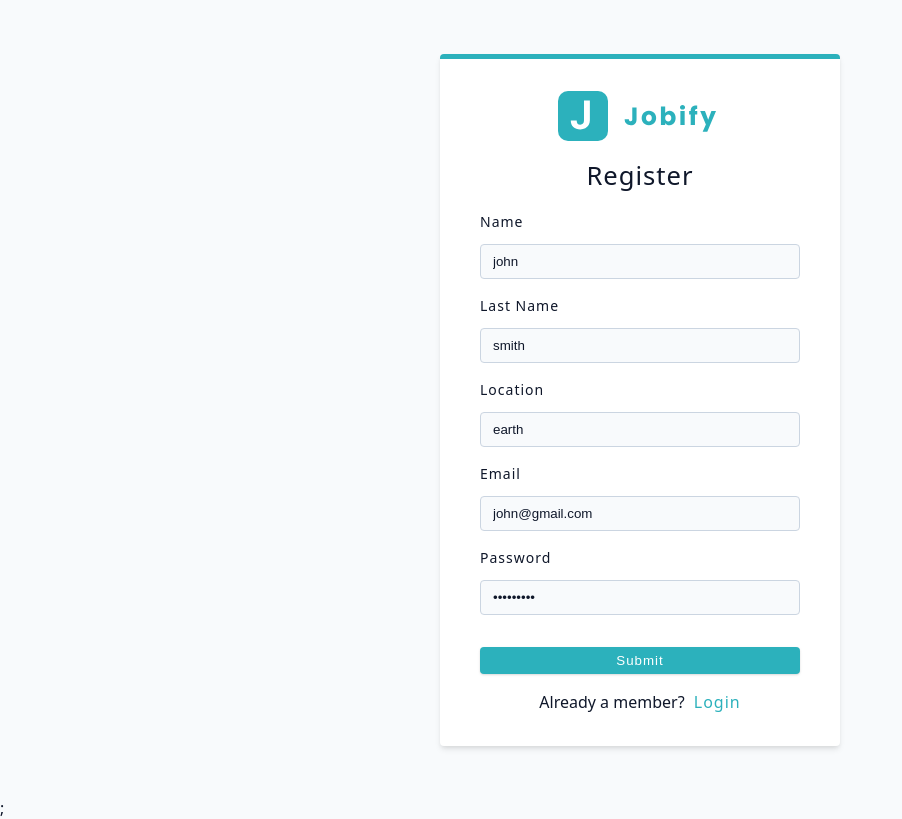
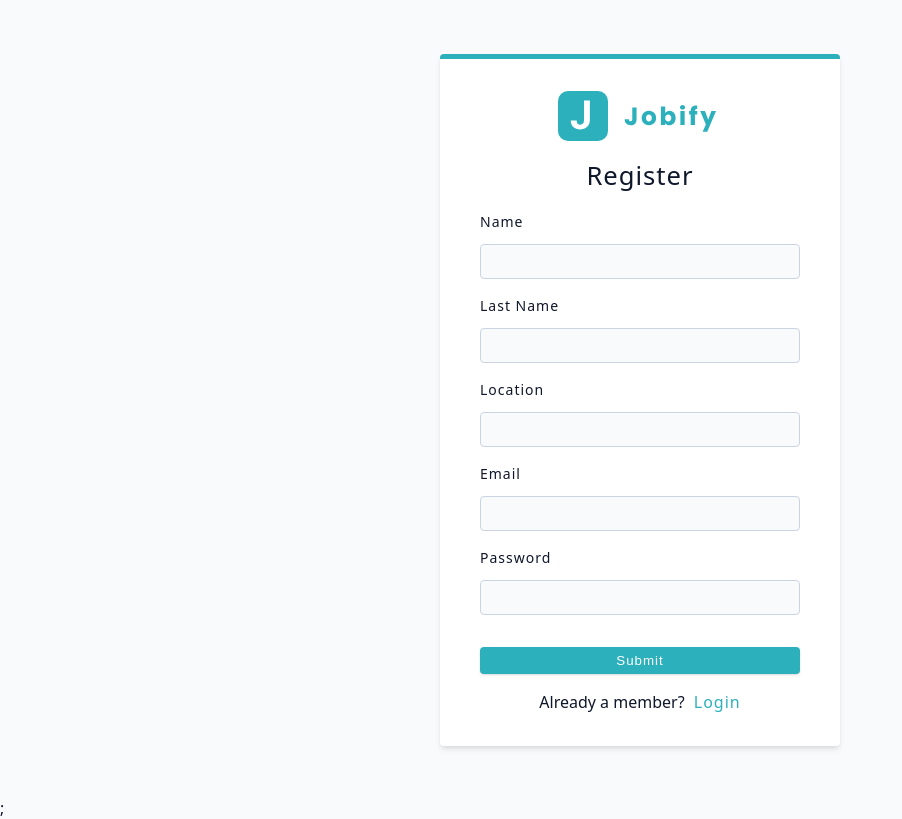
Before and after one commit to dominionbanjo/Job-Applications-Tracker, a React (Vite) app in the folder client/: page /register in a window 1280 px wide. Shown: the whole page, without its empty margins (0-902 px from the left). Built offline with nearby package versions, Linux system fonts and the light colour scheme.

Commit message:
Removed default values

```diff
--- a/client/src/pages/Login.jsx
+++ b/client/src/pages/Login.jsx
@@ -48,8 +48,8 @@ const Login = () => {
       <Form method="post" className="form">
         <Logo />
         <h4>Login</h4>
-        <FormRow type="email" name="email" defaultValue="john@gmail.com" />
-        <FormRow type="password" name="password" defaultValue="secret123" />
+        <FormRow type="email" name="email" defaultValue="" />
+        <FormRow type="password" name="password" defaultValue="" />
         <SubmitBtn />
 
         <button type="button" className="btn btn-block" onClick={loginDemoUser}>
--- a/client/src/pages/Register.jsx
+++ b/client/src/pages/Register.jsx
@@ -23,16 +23,16 @@ const Register = () => {
       <Form method="post" className="form">
         <Logo />
         <h4>Register</h4>
-        <FormRow type="text" name="name" defaultValue="john" />
+        <FormRow type="text" name="name" defaultValue="" />
         <FormRow
           type="text"
           name="lastName"
           labelText="last name"
-          defaultValue="smith"
+          defaultValue=""
         />
-        <FormRow type="text" name="location" defaultValue="earth" />
-        <FormRow type="email" name="email" defaultValue="john@gmail.com" />
-        <FormRow type="password" name="password" defaultValue="secret123" />
+        <FormRow type="text" name="location" defaultValue="" />
+        <FormRow type="email" name="email" defaultValue="" />
+        <FormRow type="password" name="password" defaultValue="" />
         <SubmitBtn />
 
         <p>
```
